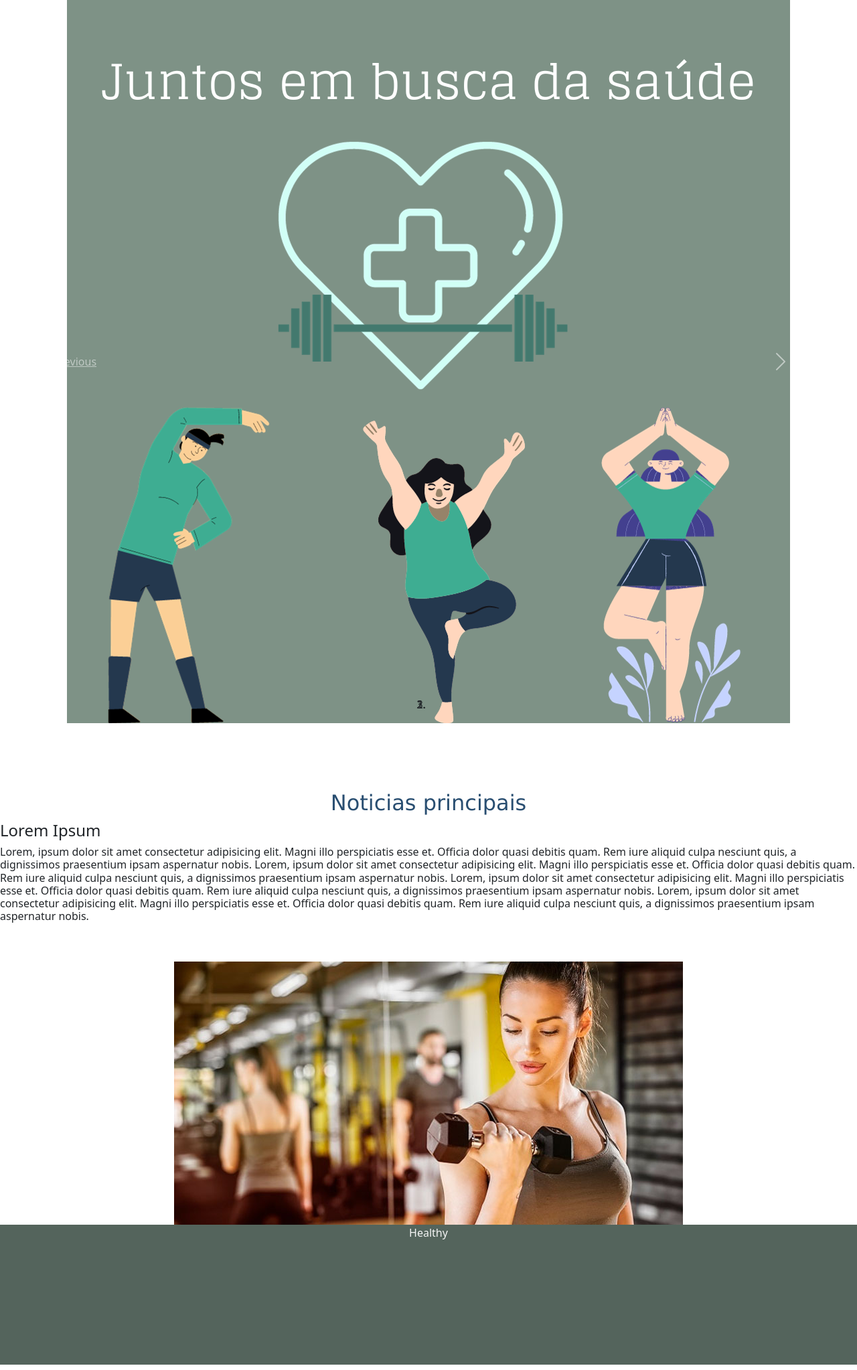
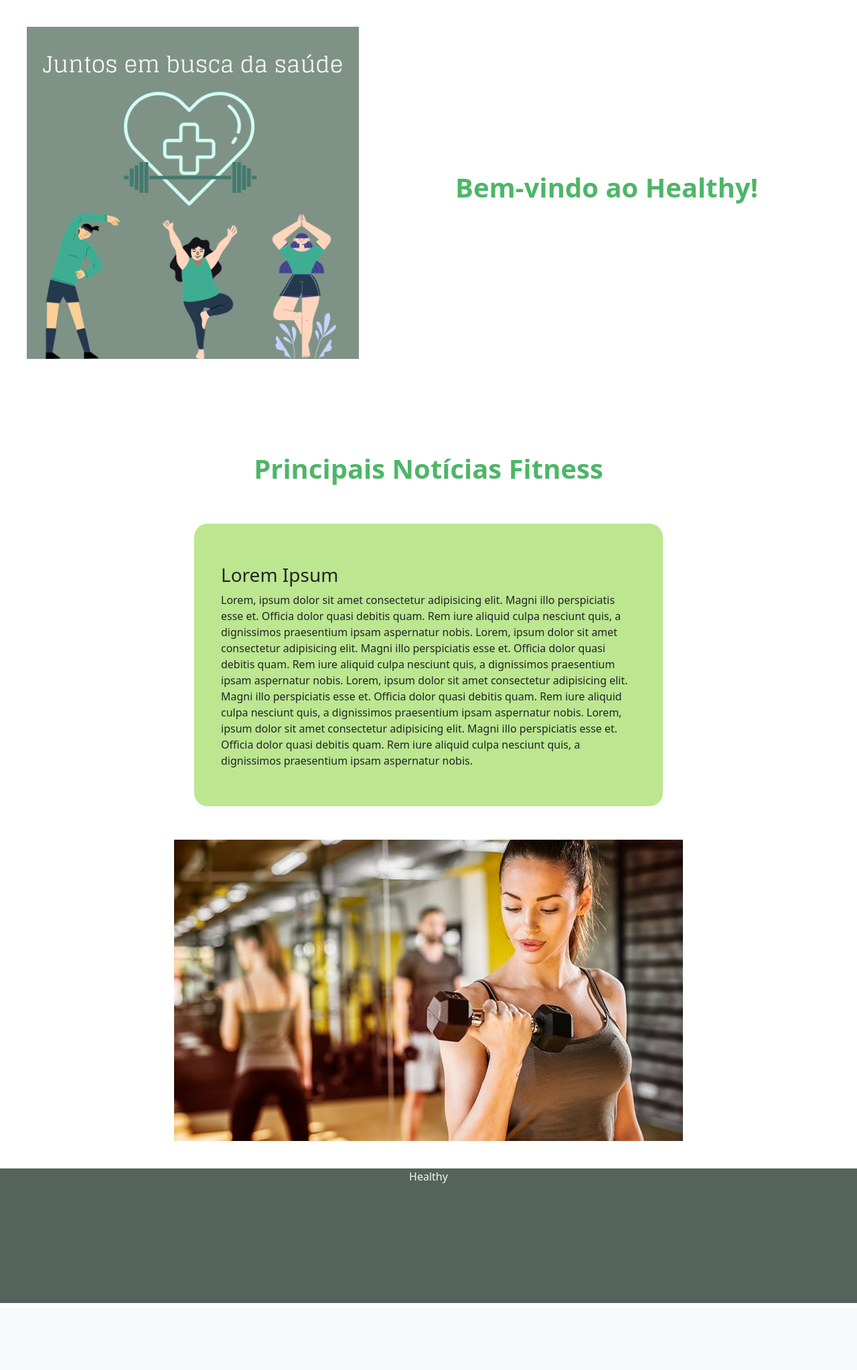
Before and after one commit to Luiiizks/Projeto-Healthy, a Django app: page /home/ in a window 1280 px wide. Shown: the part 56-2102 px from the top of the page at 67% size. After the commit the page ends 2002 px from the top, so only its background shows below. Run offline with Django 4.2, Linux system fonts and the light colour scheme.

Commit message:
ajustes na home| malu

```diff
--- a/healthy/static/css/styles.css
+++ b/healthy/static/css/styles.css
@@ -49,22 +49,35 @@ body{
     font-size: 20px;
 } */
 
-/*carrosel home*/
+/*banner home*/
+.container-banner {
+    display: flex;
+  }
 
-.carousel-item.active {
+  .imagem {
+    flex: 1;
+  }
+
+  .img-banner{
+    width: 90%;
+    padding: 40px;
+  }
+  .text-banner{
+    padding: 40px;
+    font-size: 40px;
+    color: rgb(77, 182, 103);
+    font-weight: 700;
+  }
+  .texto {
+    width: 50%;
     display: flex;
-    flex-direction: column; /* Define a direção do flex container */
-    align-items: center; /* Centraliza verticalmente */
-    justify-content: center; /* Centraliza horizontalmente */
-    height: 100%; /* Ocupa a altura da div pai */
-    width: 100%;  /* Ocupa a largura da div pai */
-}
+    align-items: center;
+    justify-content: flex-start;
+  }
 
-.imagem {
-    display: flex;
-    align-items: center; /* Centraliza verticalmente */
-    justify-content: center; /* Centraliza horizontalmente */
-}
+
+
+
 /* Rodapé */
 
 footer {
@@ -93,12 +106,29 @@ footer p {
 }
 .h2Home{
     display: flex;
-    color: #294e71;
+    font-size: 40px;
+    color: rgb(77, 182, 103);
+    font-weight: 700;
     justify-content: center;
-    font-family: Verdana, Geneva, Tahoma, sans-serif;
+    padding-bottom: 50px;
 }
+.container-box-news {
+    background-color: rgb(188, 230, 143);
+    width: 700px;
+    display: flex;
+    margin: 0 auto; /* Centraliza horizontalmente */
+    align-items: center;
+    padding-top: 20px; /* Centraliza verticalmente */
+    border-radius: 20px;
+  }
+.boxes-new {
+    display: flex;
+    flex-direction: column; /* Para alinhar o conteúdo verticalmente */
+    padding: 40px;
+  }
 .mulher{
     display: flex;
     justify-content: center;
     padding-top: 50px;
+    padding-bottom: 90px;
 }
--- a/healthy/templates/healthy/home.html
+++ b/healthy/templates/healthy/home.html
@@ -6,39 +6,25 @@
 
 </head>
 <body>
+  <div class="container-banner">
+    <div class="imagem">
+      <img class="img-banner" src="{% static 'img/Healthy.png' %}" alt="First slide">
+    </div>
+    <div class="texto">
+      <p class="text-banner"> Bem-vindo ao Healthy!</p>
+    </div>
+  </div>
 
-    <div id="carouselExampleIndicators" class="carousel slide" data-ride="carousel">
-        <ol class="carousel-indicators">
-          <li data-target="#carouselExampleIndicators" data-slide-to="0" class="active"></li>
-          <li data-target="#carouselExampleIndicators" data-slide-to="1"></li>
-          <li data-target="#carouselExampleIndicators" data-slide-to="2"></li>
-        </ol>
-        <div class="carousel-inner">
-          <div class="carousel-item active">
-            <img class="imagem " src="{% static 'img/Healthy.png' %}" alt="First slide">
-          </div>
-          <div class="carousel-item">
-            <img class="imagem " src="{% static 'img/Healthy.png' %}" alt="Second slide">
-          </div>
-          <div class="carousel-item">
-            <img class="imagem " src="{% static 'img/Healthy.png' %}" alt="Third slide">
-          </div>
-        </div>
-        <a class="carousel-control-prev" href="#carouselExampleIndicators" role="button" data-slide="prev">
-          <span class="carousel-control-prev-icon" aria-hidden="true"></span>
-          <span class="sr-only">Previous</span>
-        </a>
-        <a class="carousel-control-next" href="#carouselExampleIndicators" role="button" data-slide="next">
-          <span class="carousel-control-next-icon" aria-hidden="true"></span>
-          <span class="sr-only">Next</span>
-        </a>
-      </div>
+
+
       <div class="textoHome">
         <h2 class="h2Home">
-            Noticias principais
+            Principais Notícias Fitness
         </h2>
-        <h4> Lorem Ipsum</h4>
-        <h6> Lorem, ipsum dolor sit amet consectetur adipisicing elit.
+        <div class="container-box-news">
+          <div class="boxes-new">
+          <h3> Lorem Ipsum</h3>
+          <p> Lorem, ipsum dolor sit amet consectetur adipisicing elit.
             Magni illo perspiciatis esse et. Officia dolor quasi debitis quam. Rem iure aliquid culpa nesciunt quis, a dignissimos praesentium ipsam aspernatur nobis.
             Lorem, ipsum dolor sit amet consectetur adipisicing elit.
              Magni illo perspiciatis esse et. Officia dolor quasi debitis quam. Rem iure aliquid culpa nesciunt quis, a dignissimos praesentium ipsam aspernatur nobis.
@@ -46,7 +32,10 @@
              Magni illo perspiciatis esse et. Officia dolor quasi debitis quam. Rem iure aliquid culpa nesciunt quis, a dignissimos praesentium ipsam aspernatur nobis.
             Lorem, ipsum dolor sit amet consectetur adipisicing elit.
              Magni illo perspiciatis esse et. Officia dolor quasi debitis quam. Rem iure aliquid culpa nesciunt quis, a dignissimos praesentium ipsam aspernatur nobis.
-        </h6>
+          </p>
+        </div>
+        </div>
+
         <div class="mulher">
         <img src="{% static 'img/mulher.jpg' %}" alt="Second slide">
     </div>
```
Also changed, not shown: templates/goals/water_goal.html (+10 -8 lines).
